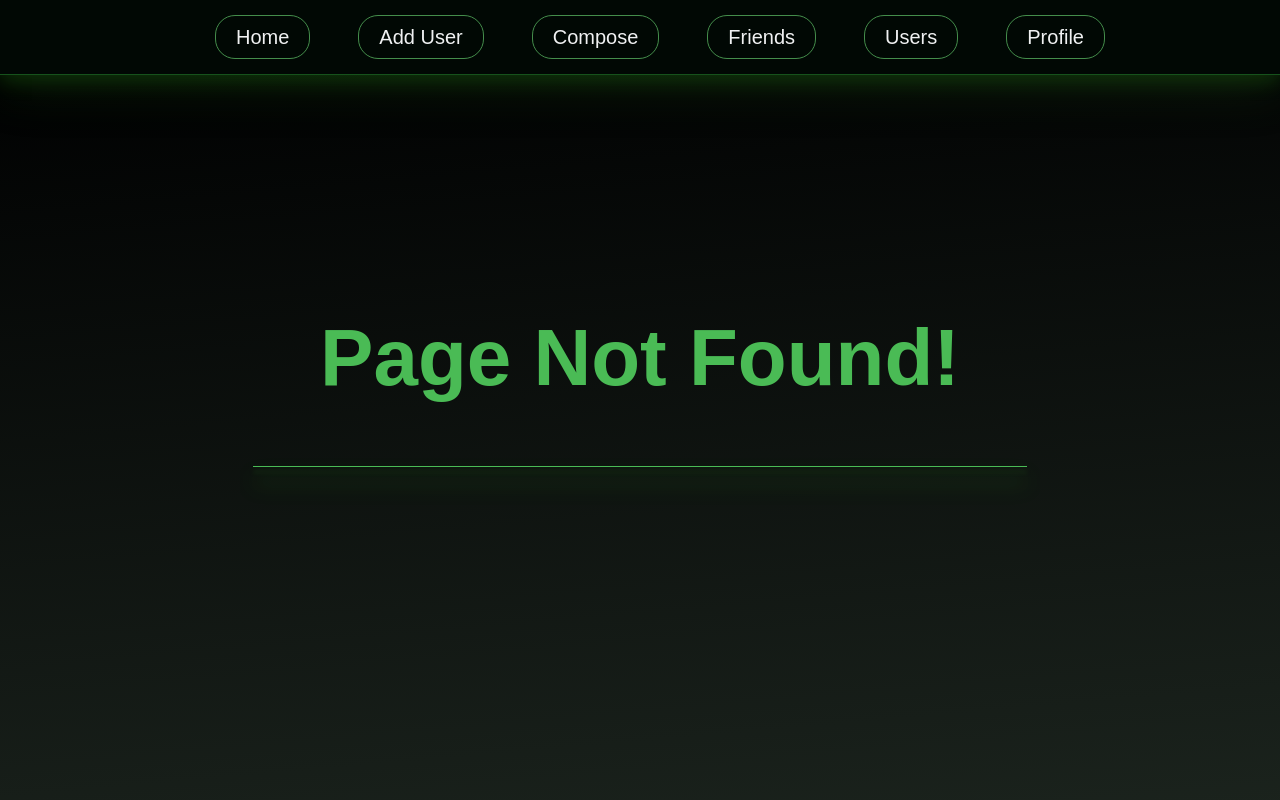
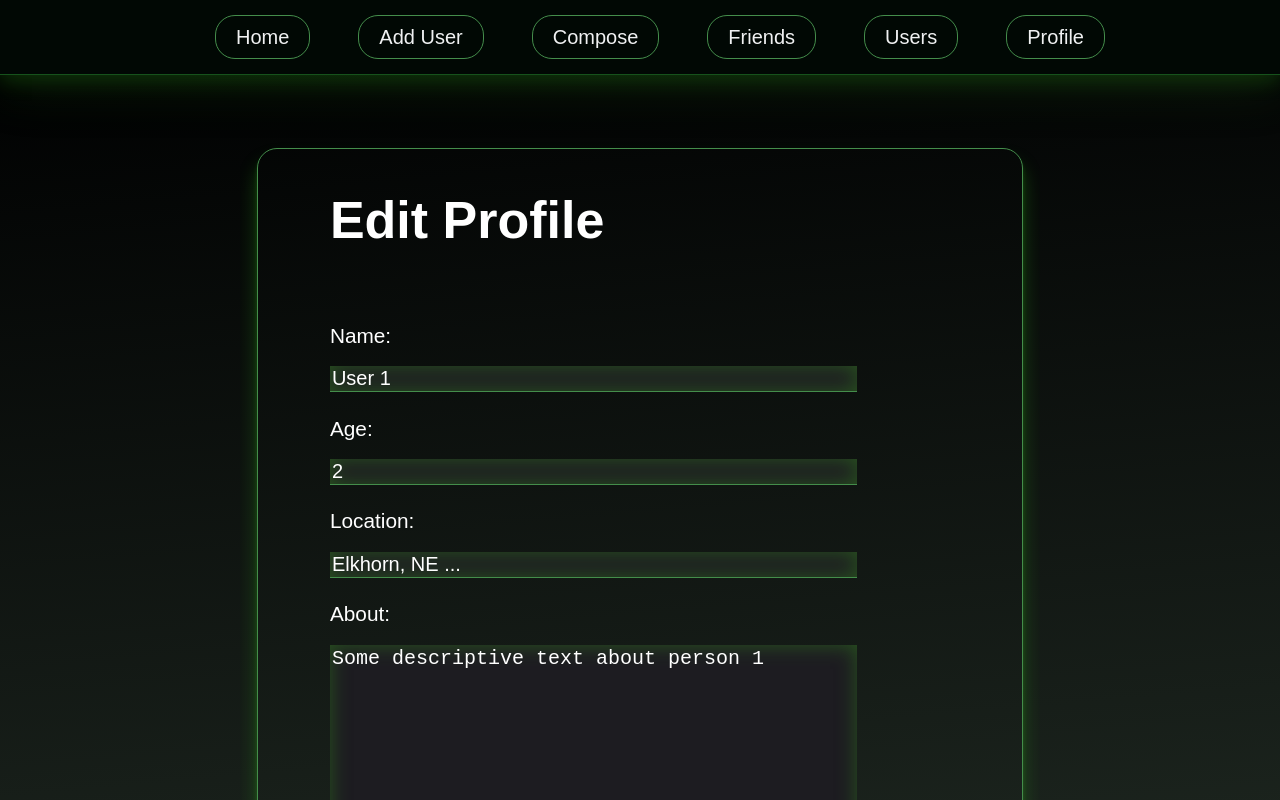
Before and after one commit to nragan34/chat-app, an Angular app: page /edit/1 in a window 1280 px wide. Before the commit this address had no page. Built offline with nearby package versions, Linux system fonts and the light colour scheme.

Commit message:
hook up profile edit form

```diff
--- a/src/app/app-routing.module.ts
+++ b/src/app/app-routing.module.ts
@@ -7,9 +7,11 @@ import { ComposeComponent } from './components/compose/compose.component';
 import { HusqListComponent } from './components/husq-list/husq-list.component';
 import { UserAddComponent } from './components/user-add/user-add.component';
 import { UserListComponent } from './components/user-list/user-list.component';
+import { HuskEditComponent } from './components/husk-edit/husk-edit.component';
 
 const routes: Routes = [
   {path: '', component: HusqListComponent, pathMatch: 'full', },
+  {path: 'edit/:userId', component: HuskEditComponent, pathMatch: 'full', },
   {path: 'timeline', component: HusqListComponent, pathMatch: 'full'},
   {path: 'friends/:userId', component: FriendsListComponent},
   {path: 'profile/:userId', component: ProfileComponent},
--- /dev/null
+++ b/src/app/components/husk-edit/husk-edit.component.html
@@ -0,0 +1,96 @@
+<div class="main-page-container">
+    <div class="content-class">
+        <div class="husq-card-container">
+            <div class="husq-card-content">
+                <div class="husq-card-profile">
+                    <div class="husq-card-profile-container">
+                        <div class="husq-card-profile-content">
+                            <div class="husq-card-action-no-flex">
+
+                                <label for="title">
+                                    <h1>Edit Profile</h1>
+                                </label>
+
+                                <form *ngIf="editForm" [formGroup]="editForm" (ngSubmit)="onSubmit()">
+                                    <div >
+                                        <label for="name">Name:</label>
+                                        <br>
+                                        <input type="text" id="name" formControlName="name" >
+                                        <br>
+                                        <div *ngIf="editForm.invalid  && (name?.dirty || name?.touched)">
+                                            <span *ngIf="name?.errors?.['required']">Name is required</span>
+                                            <span *ngIf="name?.errors?.['maxlength']">Name must be less than 20
+                                                characters
+                                            </span>
+                                        </div>
+                                        <br>
+                                    </div>
+
+                                    <div>
+                                        <label for="age">Age:</label>
+                                        <br>
+                                        <input type="text" id="age" formControlName="age">
+                                        <br>
+                                        <div  *ngIf="editForm.invalid  && (age?.dirty || age?.touched)">
+                                            <span *ngIf="age?.errors?.['required']"> Age is required</span>
+                                        </div>
+                                        <br>
+                                    </div>
+
+                                    <div>
+                                        <label for="location">Location:</label>
+                                        <br>
+                                        <input type="text" id="location" formControlName="location">
+                                        <br>
+                                        <div *ngIf="editForm.invalid  && (location?.dirty || location?.touched)">
+                                            <span *ngIf="location?.errors?.['required']"> Location is required</span>
+                                        </div>
+                                        <br>
+                                    </div>
+
+
+
+                                    <div>
+                                        <label for="message">About:</label>
+                                        <br>
+                                        <textarea name="message" id="message" cols="30" rows="10"
+                                            formControlName="message">
+                                            </textarea>
+                                        <br>
+                                        <div *ngIf="editForm.invalid  && (message?.dirty || message?.touched)">
+                                            <span *ngIf="message?.errors?.['required']"> Name is required</span>
+                                        </div>
+                                        <br>
+                                    </div>
+
+                                    <div>
+                                        <label for="likes">Likes:</label>
+                                        <br>
+                                        <input type="text" id="likes" formControlName="likes">
+                                    </div>
+
+                                    <div>
+                                        <label for="dislikes">Dislikes:</label>
+                                        <br>
+                                        <input type="text" id="dislikes" formControlName="dislikes">
+                                    </div>
+
+                                    <div>
+                                        <button type="submit" [disabled]="editForm.invalid">Submit</button>
+                                    </div>
+                                </form>
+
+                            </div>
+
+
+                            <div class="husq-card-action-no-flex">
+                            </div>
+
+
+                        </div>
+                    </div>
+                </div>
+            </div>
+        </div>
+    </div>
+</div>
--- /dev/null
+++ b/src/app/components/husk-edit/husk-edit.component.ts
@@ -0,0 +1,83 @@
+import { Component, OnInit } from '@angular/core';
+import { FormBuilder, FormGroup, Validators } from '@angular/forms';
+import { ActivatedRoute, Router } from '@angular/router';
+import { Users } from 'src/app/interfaces/users';
+import { UserActiveService } from 'src/app/services/user-active.service';
+import { UsersService } from 'src/app/services/users.service';
+
+@Component({
+  selector: 'app-husk-edit',
+  templateUrl: './husk-edit.component.html',
+  styleUrls: ['./husk-edit.component.scss']
+})
+export class HuskEditComponent implements OnInit {
+
+  editForm: FormGroup | undefined
+
+  myUser: Users[] | undefined
+
+  profile: Users | undefined
+
+  constructor(private fb: FormBuilder, private userActiveService: UserActiveService, private usersService: UsersService, private router: Router, private activeRouter: ActivatedRoute) {
+    this.activeRouter.paramMap.subscribe((params) => {
+      console.log(this.activeRouter.paramMap)
+      const id = params.get('userId')
+      if (id) {
+        this.profile = this.usersService.getUserById(id)
+        console.log(this.profile, 'logging profile')
+      }
+    })
+  }
+
+  ngOnInit(): void {
+    this.editForm = this.fb.group( {
+      name: ['', [Validators.required, Validators.maxLength(20)]],
+      location: ['', [Validators.required, Validators.maxLength(20)]],
+      age: ['', [Validators.required, Validators.maxLength(3)]],
+      message: ['', [Validators.required, Validators.maxLength(100)]],
+      likes: [''],
+      dislikes: ['']
+    }),
+    this.editForm.setValue({
+      name: this.profile?.name,
+      location: this.profile?.location,
+      age: this.profile?.age,
+      message: this.profile?.message,
+      likes: [''],
+      dislikes: ['']
+    })
+
+  }
+
+
+  onSubmit(): void {
+    const user: Users = {
+      ...this.editForm?.value,
+      id: this.profile?.id
+    }
+      this.usersService.editUser(user)
+      this.router.navigate(['/profile', this.profile?.id])
+  }
+
+
+
+  get name() {
+    return this.editForm?.get("name")
+  }
+
+  get age() {
+    // this.editForm?.controls['name'].setValue(this.profile?.age)
+    return this.editForm?.get("age")
+  }
+
+  get location() {
+    // this.editForm?.controls['name'].setValue(this.profile?.location)
+    return this.editForm?.get("location")
+  }
+
+  get message() {
+    // this.editForm?.controls['name'].setValue(this.profile?.message)
+    return this.editForm?.get("message")
+  }
+
+}
--- a/src/app/components/news-list/news-timeline.component.html
+++ b/src/app/components/news-list/news-timeline.component.html
@@ -3,6 +3,7 @@
     <div class="husq-card-profile">
       <div class="husq-card-profile-container">
         <div class="husq-card-profile-content">
+
           <form (ngSubmit)="onSubmit()">
             <div class="husq-card-action-no-flex">
               <div>
@@ -24,6 +25,7 @@
               <button class="button" type="submit">Add News</button>
             </div>
           </form>
+
         </div>
       </div>
     </div>
--- a/src/app/components/profile/profile.component.html
+++ b/src/app/components/profile/profile.component.html
@@ -14,15 +14,33 @@
                             <img class="profile-avatar" src="https://avatars.dicebear.com/api/gridy/{{ profile.name }}.svg"
                                 alt="Avatar" />
                         </div>
-                        <div class="husq-card-profile-content">
+                        <div class="husq-card-profile">
                             <h3>{{ profile.name }}</h3>
-                            <p class="date-active">About: <span class="white-text">{{ profile.message }}</span></p>
                         </div>
                     </div>
                 </div>
-                <div class="profile-location">
+
+                <hr>
+
+                <!-- <div class="profile-location">
                     <hr>
-                    <p class="husq-card-content-info-profile"><span>Location:</span> {{ profile.location }} </p>
+                    <p class="husq-card-content-info"><span>Location:</span> {{ profile.location }} </p>
+                    <div style="float: right;" class="husq-card-action-no-flex">
+                        <button >Add Friend</button>
+                    </div>
+                </div> -->
+
+                <div class="husq-card-content-info">
+                    <p class="date-active"><span class="white-text">{{ profile.message }}</span></p>
+                    <p class="padding-top-medium">
+                        <span>Location: </span>{{ profile.location }}
+                    </p>
+                    <p><span>Profile Activated: </span>
+                        <span style="color: white;">{{ time.toLocaleDateString() }}</span>
+                    </p>
+                    <div style="float: right;" class="husq-card-action-no-flex">
+                        <button (click)="editProfile()">Edit Profile</button>
+                    </div>
                 </div>
 
                 <div class="husq-card-action">
--- a/src/app/components/profile/profile.component.ts
+++ b/src/app/components/profile/profile.component.ts
@@ -1,5 +1,5 @@
 import { Component, Input, OnInit } from '@angular/core';
-import { ActivatedRoute } from '@angular/router';
+import { ActivatedRoute, Router } from '@angular/router';
 import { UsersService } from 'src/app/services/users.service';
 import { Users } from '../../interfaces/users'
 
@@ -11,10 +11,11 @@ import { Users } from '../../interfaces/users'
 export class ProfileComponent implements OnInit {
 
   profile: Users | undefined
+  time: Date = new Date()
 
-  constructor(private router: ActivatedRoute, private usersService: UsersService) {
-    this.router.paramMap.subscribe((params) => {
-      console.log(this.router.paramMap)
+  constructor(private activeRouter: ActivatedRoute, private router: Router, private usersService: UsersService) {
+    this.activeRouter.paramMap.subscribe((params) => {
+      console.log(this.activeRouter.paramMap)
       const id = params.get('userId')
       if (id) {
         this.profile = this.usersService.getUserById(id)
@@ -26,4 +27,8 @@ export class ProfileComponent implements OnInit {
   ngOnInit(): void {
   }
 
+  editProfile(): void {
+    this.router.navigate(['/edit', this.profile?.id])
+  }
+
 }
--- a/src/app/components/user-add/user-add.component.html
+++ b/src/app/components/user-add/user-add.component.html
@@ -27,7 +27,7 @@
                 </div>
 
                 <div class="husq-card-action-no-flex">
-                  <button (click)="addUser()">Add Friend</button>
+                  <button (click)="addUser()">Add User</button>
                 </div>
 
               </div>
--- a/src/app/components/user-add/user-add.component.ts
+++ b/src/app/components/user-add/user-add.component.ts
@@ -45,7 +45,6 @@ export class UserAddComponent implements OnInit {
         message: this.message,
         location: this.location
       })
-      console.log('logging profile.id', this.profile)
       this.router.navigate(['/friends', this.profile?.id])
     }
   }
--- a/src/app/seeds/users.ts
+++ b/src/app/seeds/users.ts
@@ -6,24 +6,28 @@ export const users: Users[] = [
         id: '1',
         name: 'User 1',
         message: 'Some descriptive text about person 1',
-        location: 'Elkhorn, NE ...'
+        location: 'Elkhorn, NE ...',
+        age: 2
       },
       {
         id: '2',
         name: 'User 2',
         message: 'Some descriptive text about person 2',
-        location: 'Chicago, Illinois ...'
+        location: 'Chicago, Illinois ...',
+        age: 2
       },
       {
         id: '3',
         name: 'User 3',
         message: 'Some descriptive text about person 3',
-        location: 'Cheyenne, Wyoming ...'
+        location: 'Cheyenne, Wyoming ...',
+        age: 2
       },
       {
         id: '4',
         name: 'User 4 ',
         message: 'Some descriptive text about person 3',
-        location: 'Cheyenne, Wyoming ...'
+        location: 'Cheyenne, Wyoming ...',
+        age: 2
       }
 ]
--- a/src/app/services/users.service.ts
+++ b/src/app/services/users.service.ts
@@ -45,6 +45,12 @@ export class UsersService {
     return this.getUsers().find(user => user.id === id)
   }
 
+
+  editUser(updatedUser: Users): void {
+    const users = [...this.getUsers().filter(user => user.id !== updatedUser.id), updatedUser]
+    this._setUser(users)
+  }
+
   ///////////////////////////
   // Adding friends
   ///////////////////////////
```
Also changed, not shown: src/app/app.module.ts (+6 -3 lines), src/app/components/husk-edit/husk-edit.component.scss (added), 1 other file (tests, documents, lock files or other folders).
